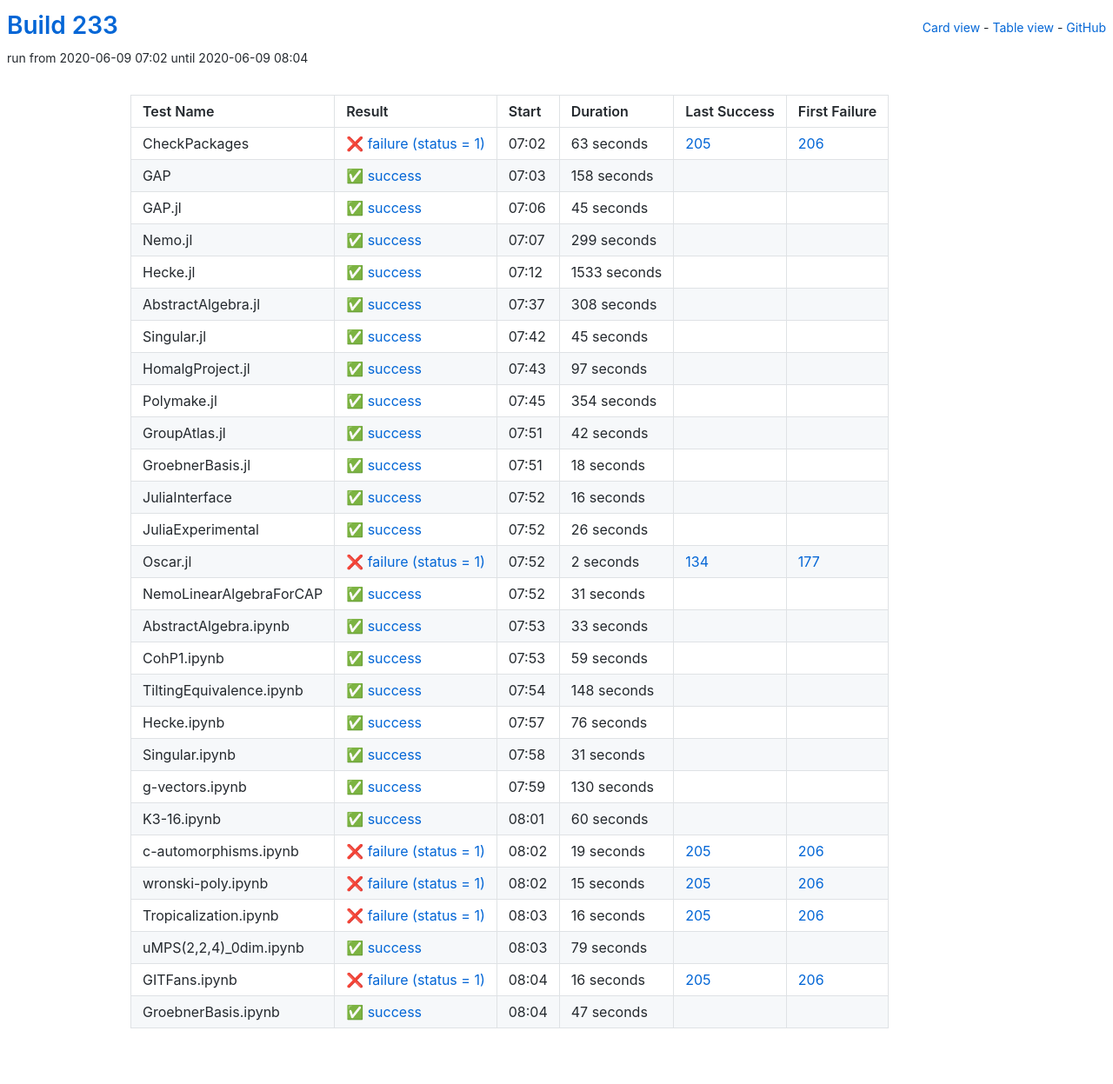
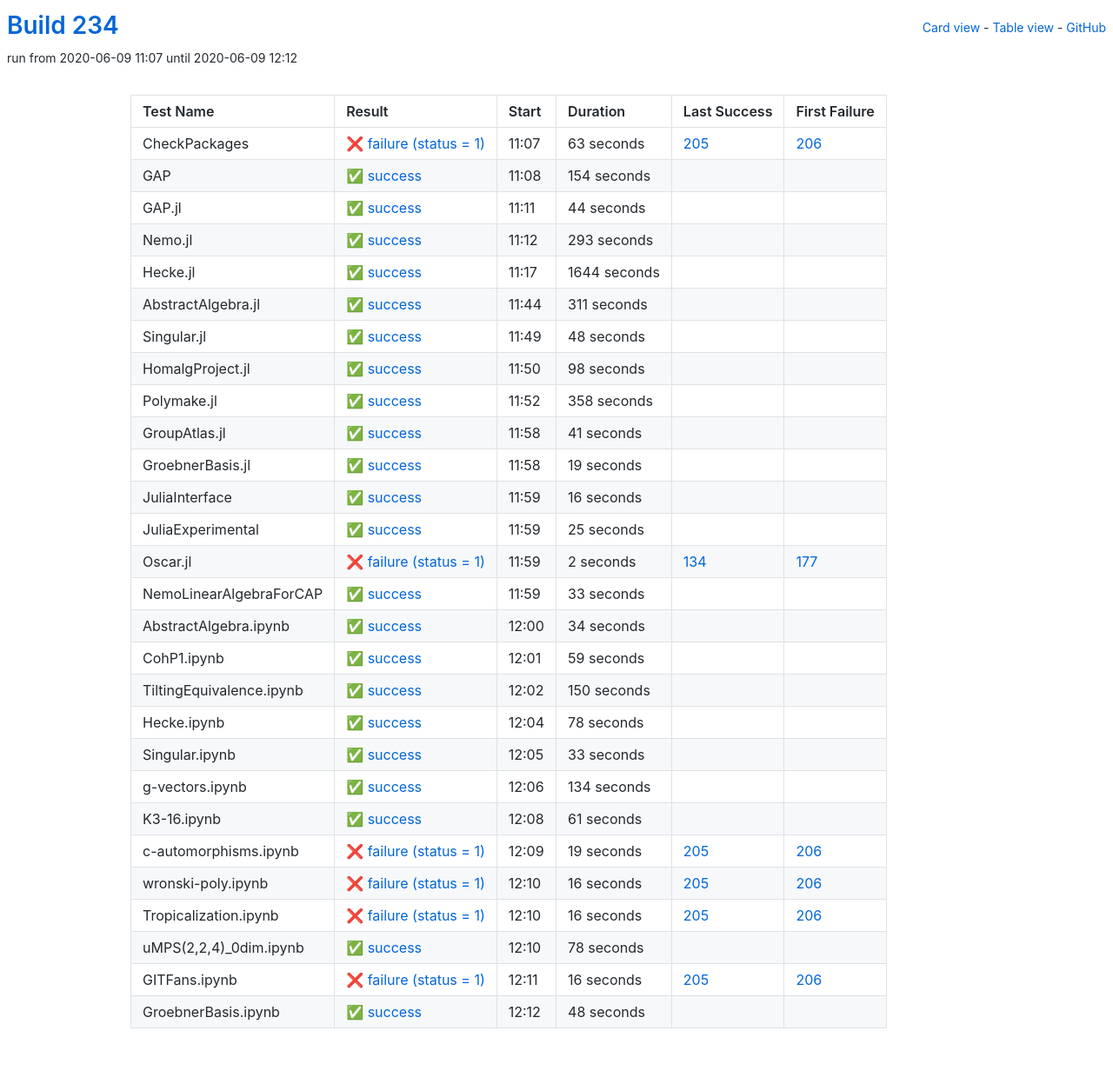
Before and after one commit to oscar-system/oscar-ci-status-stable, a Jekyll site: the page built from table.html, in a window 1280 px wide. Shown: the whole page at 87% size. Built offline with Jekyll 4.4.1, drawn with Linux system fonts in a browser that asks for light colours.

Commit message:
Build 234

```diff
--- a/_data/ci.yml
+++ b/_data/ci.yml
@@ -1,5 +1,5 @@
-build: 233
-build_url: https://oscarci.mathematik.uni-kl.de/job/oscar-stable/233/
+build: 234
+build_url: https://oscarci.mathematik.uni-kl.de/job/oscar-stable/234/
 job: oscar-stable
 tests:
 - duration: 63
@@ -9,129 +9,129 @@ tests:
   id: checkpackages
   last_success: 205
   last_success_url: https://oscarci.mathematik.uni-kl.de/job/oscar-stable/205/
-  log: https://oscarci.mathematik.uni-kl.de/job/oscar-stable/233/artifact/logs/build-233/CheckPackages.log
+  log: https://oscarci.mathematik.uni-kl.de/job/oscar-stable/234/artifact/logs/build-234/CheckPackages.log
   name: CheckPackages
-  start: 2020-06-09 07:02
+  start: 2020-06-09 11:07
   status: failure
   success: false
-- duration: 158
+- duration: 154
   exitcode: 0
   first_failure: false
   first_failure_url: null
   id: gap
   last_success: false
   last_success_url: null
-  log: https://oscarci.mathematik.uni-kl.de/job/oscar-stable/233/artifact/logs/build-233/GAP.log
+  log: https://oscarci.mathematik.uni-kl.de/job/oscar-stable/234/artifact/logs/build-234/GAP.log
   name: GAP
-  start: 2020-06-09 07:03
+  start: 2020-06-09 11:08
   status: success
   success: true
-- duration: 45
+- duration: 44
   exitcode: 0
   first_failure: false
   first_failure_url: null
   id: gap-jl
   last_success: false
   last_success_url: null
-  log: https://oscarci.mathematik.uni-kl.de/job/oscar-stable/233/artifact/logs/build-233/GAP.jl.log
+  log: https://oscarci.mathematik.uni-kl.de/job/oscar-stable/234/artifact/logs/build-234/GAP.jl.log
   name: GAP.jl
-  start: 2020-06-09 07:06
+  start: 2020-06-09 11:11
   status: success
   success: true
-- duration: 299
+- duration: 293
   exitcode: 0
   first_failure: false
   first_failure_url: null
   id: nemo-jl
   last_success: false
   last_success_url: null
-  log: https://oscarci.mathematik.uni-kl.de/job/oscar-stable/233/artifact/logs/build-233/Nemo.jl.log
+  log: https://oscarci.mathematik.uni-kl.de/job/oscar-stable/234/artifact/logs/build-234/Nemo.jl.log
   name: Nemo.jl
-  start: 2020-06-09 07:07
+  start: 2020-06-09 11:12
   status: success
   success: true
-- duration: 1533
+- duration: 1644
   exitcode: 0
   first_failure: false
   first_failure_url: null
   id: hecke-jl
   last_success: false
   last_success_url: null
-  log: https://oscarci.mathematik.uni-kl.de/job/oscar-stable/233/artifact/logs/build-233/Hecke.jl.log
+  log: https://oscarci.mathematik.uni-kl.de/job/oscar-stable/234/artifact/logs/build-234/Hecke.jl.log
   name: Hecke.jl
-  start: 2020-06-09 07:12
+  start: 2020-06-09 11:17
   status: success
   success: true
-- duration: 308
+- duration: 311
   exitcode: 0
   first_failure: false
   first_failure_url: null
   id: abstractalgebra-jl
   last_success: false
   last_success_url: null
-  log: https://oscarci.mathematik.uni-kl.de/job/oscar-stable/233/artifact/logs/build-233/AbstractAlgebra.jl.log
+  log: https://oscarci.mathematik.uni-kl.de/job/oscar-stable/234/artifact/logs/build-234/AbstractAlgebra.jl.log
   name: AbstractAlgebra.jl
-  start: 2020-06-09 07:37
+  start: 2020-06-09 11:44
   status: success
   success: true
-- duration: 45
+- duration: 48
   exitcode: 0
   first_failure: false
   first_failure_url: null
   id: singular-jl
   last_success: false
   last_success_url: null
-  log: https://oscarci.mathematik.uni-kl.de/job/oscar-stable/233/artifact/logs/build-233/Singular.jl.log
+  log: https://oscarci.mathematik.uni-kl.de/job/oscar-stable/234/artifact/logs/build-234/Singular.jl.log
   name: Singular.jl
-  start: 2020-06-09 07:42
+  start: 2020-06-09 11:49
   status: success
   success: true
-- duration: 97
+- duration: 98
   exitcode: 0
   first_failure: false
   first_failure_url: null
   id: homalgproject-jl
   last_success: false
   last_success_url: null
-  log: https://oscarci.mathematik.uni-kl.de/job/oscar-stable/233/artifact/logs/build-233/HomalgProject.jl.log
+  log: https://oscarci.mathematik.uni-kl.de/job/oscar-stable/234/artifact/logs/build-234/HomalgProject.jl.log
   name: HomalgProject.jl
-  start: 2020-06-09 07:43
+  start: 2020-06-09 11:50
   status: success
   success: true
-- duration: 354
+- duration: 358
   exitcode: 0
   first_failure: false
   first_failure_url: null
   id: polymake-jl
   last_success: false
   last_success_url: null
-  log: https://oscarci.mathematik.uni-kl.de/job/oscar-stable/233/artifact/logs/build-233/Polymake.jl.log
+  log: https://oscarci.mathematik.uni-kl.de/job/oscar-stable/234/artifact/logs/build-234/Polymake.jl.log
   name: Polymake.jl
-  start: 2020-06-09 07:45
+  start: 2020-06-09 11:52
   status: success
   success: true
-- duration: 42
+- duration: 41
   exitcode: 0
   first_failure: false
   first_failure_url: null
   id: groupatlas-jl
   last_success: false
   last_success_url: null
-  log: https://oscarci.mathematik.uni-kl.de/job/oscar-stable/233/artifact/logs/build-233/GroupAtlas.jl.log
+  log: https://oscarci.mathematik.uni-kl.de/job/oscar-stable/234/artifact/logs/build-234/GroupAtlas.jl.log
   name: GroupAtlas.jl
-  start: 2020-06-09 07:51
+  start: 2020-06-09 11:58
   status: success
   success: true
-- duration: 18
+- duration: 19
   exitcode: 0
   first_failure: false
   first_failure_url: null
   id: groebnerbasis-jl
   last_success: false
   last_success_url: null
-  log: https://oscarci.mathematik.uni-kl.de/job/oscar-stable/233/artifact/logs/build-233/GroebnerBasis.jl.log
+  log: https://oscarci.mathematik.uni-kl.de/job/oscar-stable/234/artifact/logs/build-234/GroebnerBasis.jl.log
   name: GroebnerBasis.jl
-  start: 2020-06-09 07:51
+  start: 2020-06-09 11:58
   status: success
   success: true
 - duration: 16
@@ -141,21 +141,21 @@ tests:
   id: juliainterface
   last_success: false
   last_success_url: null
-  log: https://oscarci.mathematik.uni-kl.de/job/oscar-stable/233/artifact/logs/build-233/JuliaInterface.log
+  log: https://oscarci.mathematik.uni-kl.de/job/oscar-stable/234/artifact/logs/build-234/JuliaInterface.log
   name: JuliaInterface
-  start: 2020-06-09 07:52
+  start: 2020-06-09 11:59
   status: success
   success: true
-- duration: 26
+- duration: 25
   exitcode: 0
   first_failure: false
   first_failure_url: null
   id: juliaexperimental
   last_success: false
   last_success_url: null
-  log: https://oscarci.mathematik.uni-kl.de/job/oscar-stable/233/artifact/logs/build-233/JuliaExperimental.log
+  log: https://oscarci.mathematik.uni-kl.de/job/oscar-stable/234/artifact/logs/build-234/JuliaExperimental.log
   name: JuliaExperimental
-  start: 2020-06-09 07:52
+  start: 2020-06-09 11:59
   status: success
   success: true
 - duration: 2
@@ -165,33 +165,33 @@ tests:
   id: oscar-jl
   last_success: 134
   last_success_url: https://oscarci.mathematik.uni-kl.de/job/oscar-stable/134/
-  log: https://oscarci.mathematik.uni-kl.de/job/oscar-stable/233/artifact/logs/build-233/Oscar.jl.log
+  log: https://oscarci.mathematik.uni-kl.de/job/oscar-stable/234/artifact/logs/build-234/Oscar.jl.log
   name: Oscar.jl
-  start: 2020-06-09 07:52
+  start: 2020-06-09 11:59
   status: failure
   success: false
-- duration: 31
+- duration: 33
   exitcode: 0
   first_failure: false
   first_failure_url: null
   id: nemolinearalgebraforcap
   last_success: false
   last_success_url: null
-  log: https://oscarci.mathematik.uni-kl.de/job/oscar-stable/233/artifact/logs/build-233/NemoLinearAlgebraForCAP.log
+  log: https://oscarci.mathematik.uni-kl.de/job/oscar-stable/234/artifact/logs/build-234/NemoLinearAlgebraForCAP.log
   name: NemoLinearAlgebraForCAP
-  start: 2020-06-09 07:52
+  start: 2020-06-09 11:59
   status: success
   success: true
-- duration: 33
+- duration: 34
   exitcode: 0
   first_failure: false
   first_failure_url: null
   id: abstractalgebra-ipynb
   last_success: false
   last_success_url: null
-  log: https://oscarci.mathematik.uni-kl.de/job/oscar-stable/233/artifact/logs/build-233/AbstractAlgebra.ipynb.log
+  log: https://oscarci.mathematik.uni-kl.de/job/oscar-stable/234/artifact/logs/build-234/AbstractAlgebra.ipynb.log
   name: AbstractAlgebra.ipynb
-  start: 2020-06-09 07:53
+  start: 2020-06-09 12:00
   status: success
   success: true
 - duration: 59
@@ -201,69 +201,69 @@ tests:
   id: cohp1-ipynb
   last_success: false
   last_success_url: null
-  log: https://oscarci.mathematik.uni-kl.de/job/oscar-stable/233/artifact/logs/build-233/CohP1.ipynb.log
+  log: https://oscarci.mathematik.uni-kl.de/job/oscar-stable/234/artifact/logs/build-234/CohP1.ipynb.log
   name: CohP1.ipynb
-  start: 2020-06-09 07:53
+  start: 2020-06-09 12:01
   status: success
   success: true
-- duration: 148
+- duration: 150
   exitcode: 0
   first_failure: false
   first_failure_url: null
   id: tiltingequivalence-ipynb
   last_success: false
   last_success_url: null
-  log: https://oscarci.mathematik.uni-kl.de/job/oscar-stable/233/artifact/logs/build-233/TiltingEquivalence.ipynb.log
+  log: https://oscarci.mathematik.uni-kl.de/job/oscar-stable/234/artifact/logs/build-234/TiltingEquivalence.ipynb.log
   name: TiltingEquivalence.ipynb
-  start: 2020-06-09 07:54
+  start: 2020-06-09 12:02
   status: success
   success: true
-- duration: 76
+- duration: 78
   exitcode: 0
   first_failure: false
   first_failure_url: null
   id: hecke-ipynb
   last_success: false
   last_success_url: null
-  log: https://oscarci.mathematik.uni-kl.de/job/oscar-stable/233/artifact/logs/build-233/Hecke.ipynb.log
+  log: https://oscarci.mathematik.uni-kl.de/job/oscar-stable/234/artifact/logs/build-234/Hecke.ipynb.log
   name: Hecke.ipynb
-  start: 2020-06-09 07:57
+  start: 2020-06-09 12:04
   status: success
   success: true
-- duration: 31
+- duration: 33
   exitcode: 0
   first_failure: false
   first_failure_url: null
   id: singular-ipynb
   last_success: false
   last_success_url: null
-  log: https://oscarci.mathematik.uni-kl.de/job/oscar-stable/233/artifact/logs/build-233/Singular.ipynb.log
+  log: https://oscarci.mathematik.uni-kl.de/job/oscar-stable/234/artifact/logs/build-234/Singular.ipynb.log
   name: Singular.ipynb
-  start: 2020-06-09 07:58
+  start: 2020-06-09 12:05
   status: success
   success: true
-- duration: 130
+- duration: 134
   exitcode: 0
   first_failure: false
   first_failure_url: null
   id: g-vectors-ipynb
   last_success: false
   last_success_url: null
-  log: https://oscarci.mathematik.uni-kl.de/job/oscar-stable/233/artifact/logs/build-233/g-vectors.ipynb.log
+  log: https://oscarci.mathematik.uni-kl.de/job/oscar-stable/234/artifact/logs/build-234/g-vectors.ipynb.log
   name: g-vectors.ipynb
-  start: 2020-06-09 07:59
+  start: 2020-06-09 12:06
   status: success
   success: true
-- duration: 60
+- duration: 61
   exitcode: 0
   first_failure: false
   first_failure_url: null
   id: k3-16-ipynb
   last_success: false
   last_success_url: null
-  log: https://oscarci.mathematik.uni-kl.de/job/oscar-stable/233/artifact/logs/build-233/K3-16.ipynb.log
+  log: https://oscarci.mathematik.uni-kl.de/job/oscar-stable/234/artifact/logs/build-234/K3-16.ipynb.log
   name: K3-16.ipynb
-  start: 2020-06-09 08:01
+  start: 2020-06-09 12:08
   status: success
   success: true
 - duration: 19
@@ -273,21 +273,21 @@ tests:
   id: c-automorphisms-ipynb
   last_success: 205
   last_success_url: https://oscarci.mathematik.uni-kl.de/job/oscar-stable/205/
-  log: https://oscarci.mathematik.uni-kl.de/job/oscar-stable/233/artifact/logs/build-233/c-automorphisms.ipynb.log
+  log: https://oscarci.mathematik.uni-kl.de/job/oscar-stable/234/artifact/logs/build-234/c-automorphisms.ipynb.log
   name: c-automorphisms.ipynb
-  start: 2020-06-09 08:02
+  start: 2020-06-09 12:09
   status: failure
   success: false
-- duration: 15
+- duration: 16
   exitcode: 1
   first_failure: 206
   first_failure_url: https://oscarci.mathematik.uni-kl.de/job/oscar-stable/206/
   id: wronski-poly-ipynb
   last_success: 205
   last_success_url: https://oscarci.mathematik.uni-kl.de/job/oscar-stable/205/
-  log: https://oscarci.mathematik.uni-kl.de/job/oscar-stable/233/artifact/logs/build-233/wronski-poly.ipynb.log
+  log: https://oscarci.mathematik.uni-kl.de/job/oscar-stable/234/artifact/logs/build-234/wronski-poly.ipynb.log
   name: wronski-poly.ipynb
-  start: 2020-06-09 08:02
+  start: 2020-06-09 12:10
   status: failure
   success: false
 - duration: 16
@@ -297,21 +297,21 @@ tests:
   id: tropicalization-ipynb
   last_success: 205
   last_success_url: https://oscarci.mathematik.uni-kl.de/job/oscar-stable/205/
-  log: https://oscarci.mathematik.uni-kl.de/job/oscar-stable/233/artifact/logs/build-233/Tropicalization.ipynb.log
+  log: https://oscarci.mathematik.uni-kl.de/job/oscar-stable/234/artifact/logs/build-234/Tropicalization.ipynb.log
   name: Tropicalization.ipynb
-  start: 2020-06-09 08:03
+  start: 2020-06-09 12:10
   status: failure
   success: false
-- duration: 79
+- duration: 78
   exitcode: 0
   first_failure: false
   first_failure_url: null
   id: umps-2-2-4-0dim-ipynb
   last_success: false
   last_success_url: null
-  log: https://oscarci.mathematik.uni-kl.de/job/oscar-stable/233/artifact/logs/build-233/uMPS-2-2-4-_0dim.ipynb.log
+  log: https://oscarci.mathematik.uni-kl.de/job/oscar-stable/234/artifact/logs/build-234/uMPS-2-2-4-_0dim.ipynb.log
   name: uMPS(2,2,4)_0dim.ipynb
-  start: 2020-06-09 08:03
+  start: 2020-06-09 12:10
   status: success
   success: true
 - duration: 16
@@ -321,20 +321,20 @@ tests:
   id: gitfans-ipynb
   last_success: 205
   last_success_url: https://oscarci.mathematik.uni-kl.de/job/oscar-stable/205/
-  log: https://oscarci.mathematik.uni-kl.de/job/oscar-stable/233/artifact/logs/build-233/GITFans.ipynb.log
+  log: https://oscarci.mathematik.uni-kl.de/job/oscar-stable/234/artifact/logs/build-234/GITFans.ipynb.log
   name: GITFans.ipynb
-  start: 2020-06-09 08:04
+  start: 2020-06-09 12:11
   status: failure
   success: false
-- duration: 47
+- duration: 48
   exitcode: 0
   first_failure: false
   first_failure_url: null
   id: groebnerbasis-ipynb
   last_success: false
   last_success_url: null
-  log: https://oscarci.mathematik.uni-kl.de/job/oscar-stable/233/artifact/logs/build-233/GroebnerBasis.ipynb.log
+  log: https://oscarci.mathematik.uni-kl.de/job/oscar-stable/234/artifact/logs/build-234/GroebnerBasis.ipynb.log
   name: GroebnerBasis.ipynb
-  start: 2020-06-09 08:04
+  start: 2020-06-09 12:12
   status: success
   success: true
```
Also changed, not shown: README.md.
